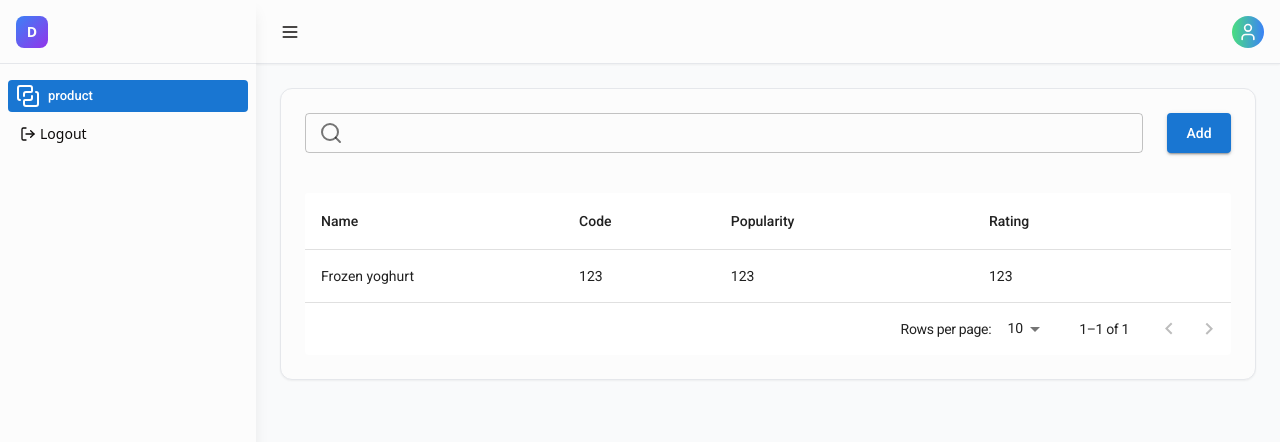
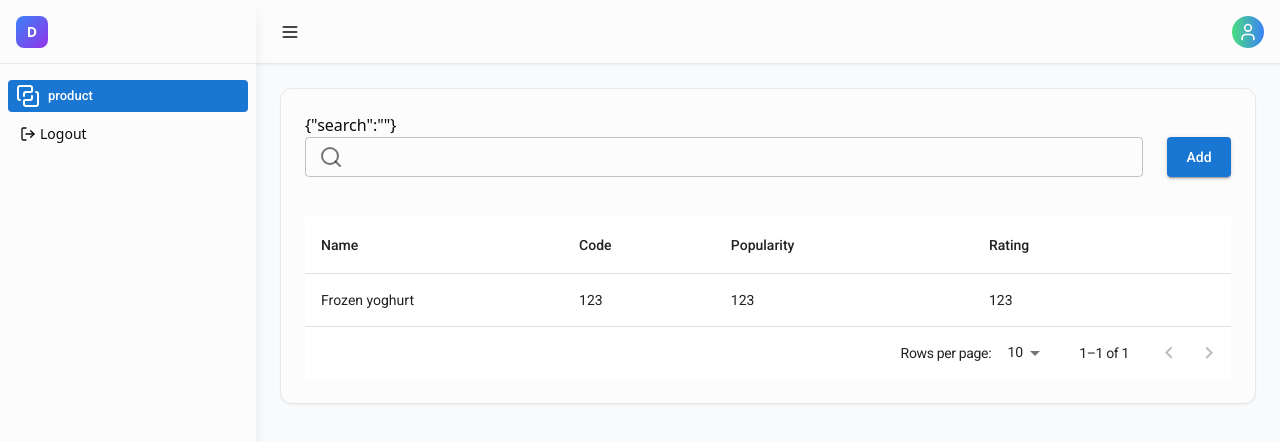
Before and after one commit to hendras1722/boilerplate-next, a Next.js app: page /admin/product in a window 1280 px wide. Shown: the top 442 px of the page. Built offline with nearby package versions, Linux system fonts and the light colour scheme; no server answers; what @mui/material-nextjs would draw is missing.

Commit message:
feat: useComputed

```diff
--- a/src/components/templates/ProductLayout.tsx
+++ b/src/components/templates/ProductLayout.tsx
@@ -9,6 +9,7 @@ import { useForm } from 'react-hook-form'
 import { zodResolver } from '@hookform/resolvers/zod'
 // import { useRoute } from '@/composable/useRoute'
 import { useApi } from '@/composable/useApi'
+import useComputed from '@/composable/useComputed'
 
 const formSchema = z.object({
   product_name: z.string().min(3, 'Product name must be at least 3 characters'),
@@ -78,8 +79,30 @@ export default function ProductLayout() {
       rating: '123',
     },
   ]
+
+  const [params, setParams] = useState({
+    page: 1,
+    limit: 10,
+    search: '',
+  })
+
+  const filterParams = useComputed(() => ({
+    search: params.search,
+  }))
+
+  // child components
+  const handleSearch = useComputed(
+    () => params.search,
+    (newValue) =>
+      setParams((prevState) => ({
+        ...prevState,
+        search: newValue,
+      }))
+  )
+
   return (
     <div>
+      {JSON.stringify(filterParams.value)}
       <Modal setOpen={setOpen} open={open} title="Add Product" contentText="">
         <Box pb={2}>
           <div>
@@ -135,6 +158,7 @@ export default function ProductLayout() {
       <div>
         <Box display={'flex'} justifyContent={'space-between'} mb={5} gap={3}>
           <TextField
+            onChange={(e) => (handleSearch.value = e.target.value)}
             slotProps={{
               input: {
                 startAdornment: (
--- /dev/null
+++ b/src/composable/useComputed.tsx
@@ -0,0 +1,72 @@
+'use client'
+import { useMemo, useCallback } from 'react'
+
+// Define the Computed type
+// interface Computed<T> {
+//   readonly value: T
+// }
+
+interface WritableComputed<T> {
+  value: T
+}
+
+// Type untuk useComputed hook
+export default function useComputed<T>(
+  getter: () => T,
+  setter?: (newValue: T) => void
+): WritableComputed<T> {
+  // Compute value menggunakan useMemo
+  const computedValue = useMemo(() => {
+    try {
+      return getter()
+    } catch (error) {
+      console.error('Error in computed getter:', error)
+      return undefined as T
+    }
+  }, [getter])
+
+  // Setter function
+  const setterFn = useCallback(
+    (newValue: T) => {
+      if (setter) {
+        setter(newValue)
+      }
+    },
+    [setter]
+  )
+
+  // Reactive object dengan getter/setter
+  const reactive = useMemo(() => {
+    return {
+      get value(): T {
+        return computedValue
+      },
+      set value(newVal: T) {
+        setterFn(newVal)
+      },
+    }
+  }, [computedValue, setterFn])
+
+  return reactive
+}
+
+// Read-only computed
+// function useReadonlyComputed<T>(getter: () => T): Computed<T> {
+//   const computedValue = useMemo(() => {
+//     try {
+//       return getter()
+//     } catch (error) {
+//       console.error('Error in computed getter:', error)
+//       return undefined as T
+//     }
+//   }, [getter])
+
+//   return useMemo(
+//     () => ({
+//       get value(): T {
+//         return computedValue
+//       },
+//     }),
+//     [computedValue]
+//   )
+// }
```
